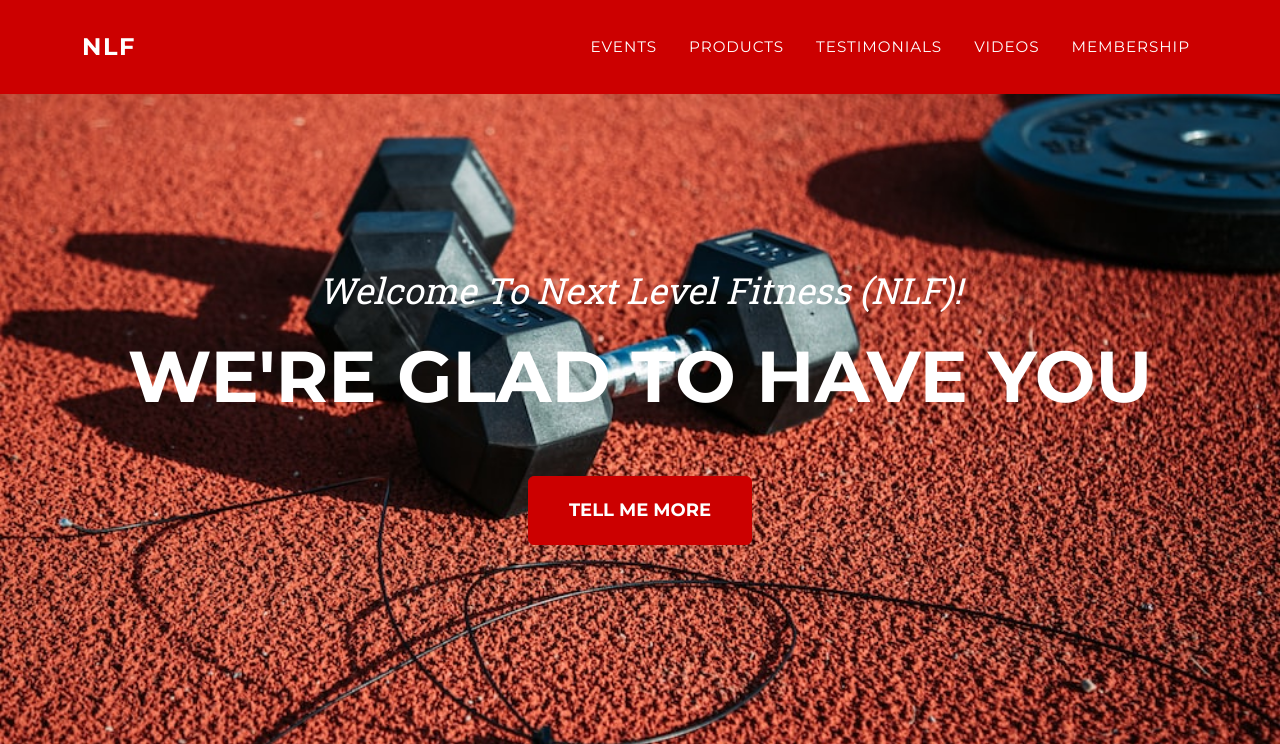
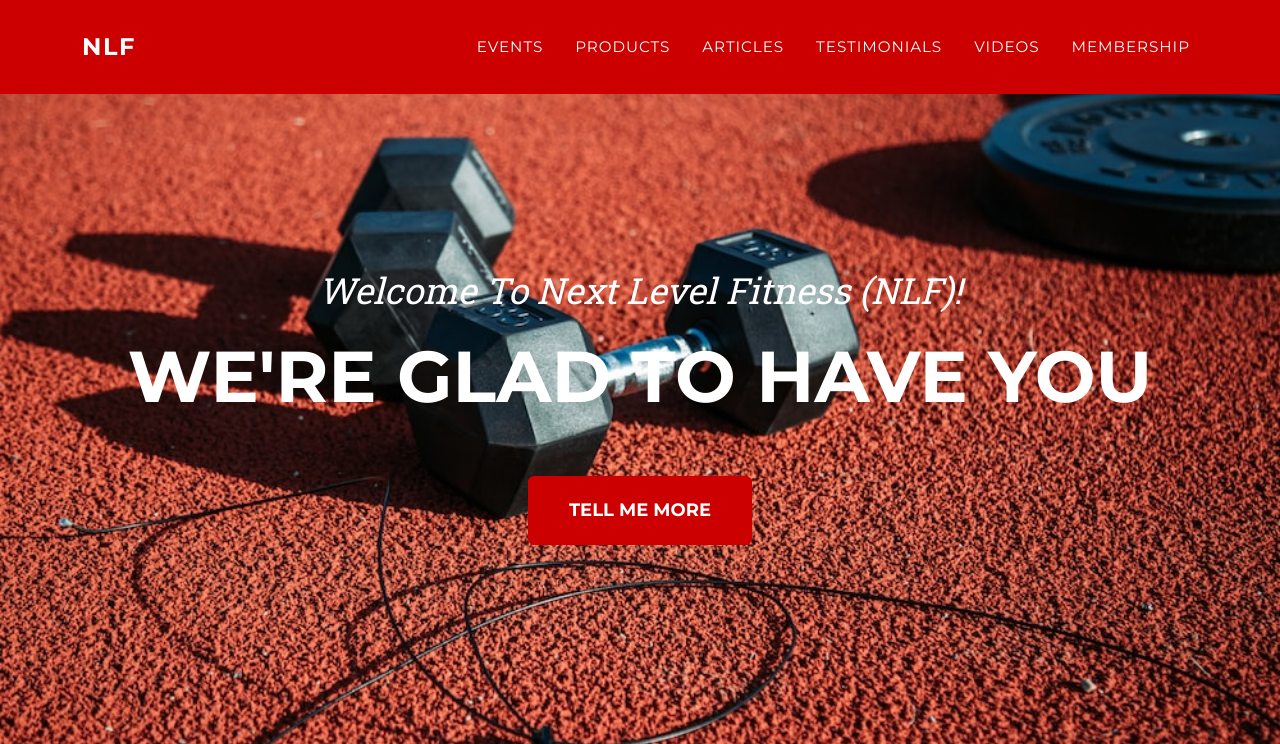
Before and after one commit to Terrelle/fitnesswebapp, a Flask app: page / in a window 1280 px wide. Shown: the top 744 px of the page. Run offline with Flask 3, Linux system fonts and the light colour scheme; some libraries are stand-ins or nearby versions.

Commit message:
Added products and articles

```diff
--- a/templates/index.html
+++ b/templates/index.html
@@ -30,6 +30,7 @@
                     <ul class="navbar-nav text-uppercase ms-auto py-4 py-lg-0">
                         <li class="nav-item"><a class="nav-link" href="event">Events</a></li>
                         <li class="nav-item"><a class="nav-link" href="product">Products</a></li>
+                        <li class="nav-item"><a class="nav-link" href="articles">Articles</a></li>
                         <li class="nav-item"><a class="nav-link" href="testimonial">Testimonials</a></li>
                         <li class="nav-item"><a class="nav-link" href="video">Videos</a></li>
                         <li class="nav-item"><a class="nav-link" href="membership">Membership</a></li>
```
